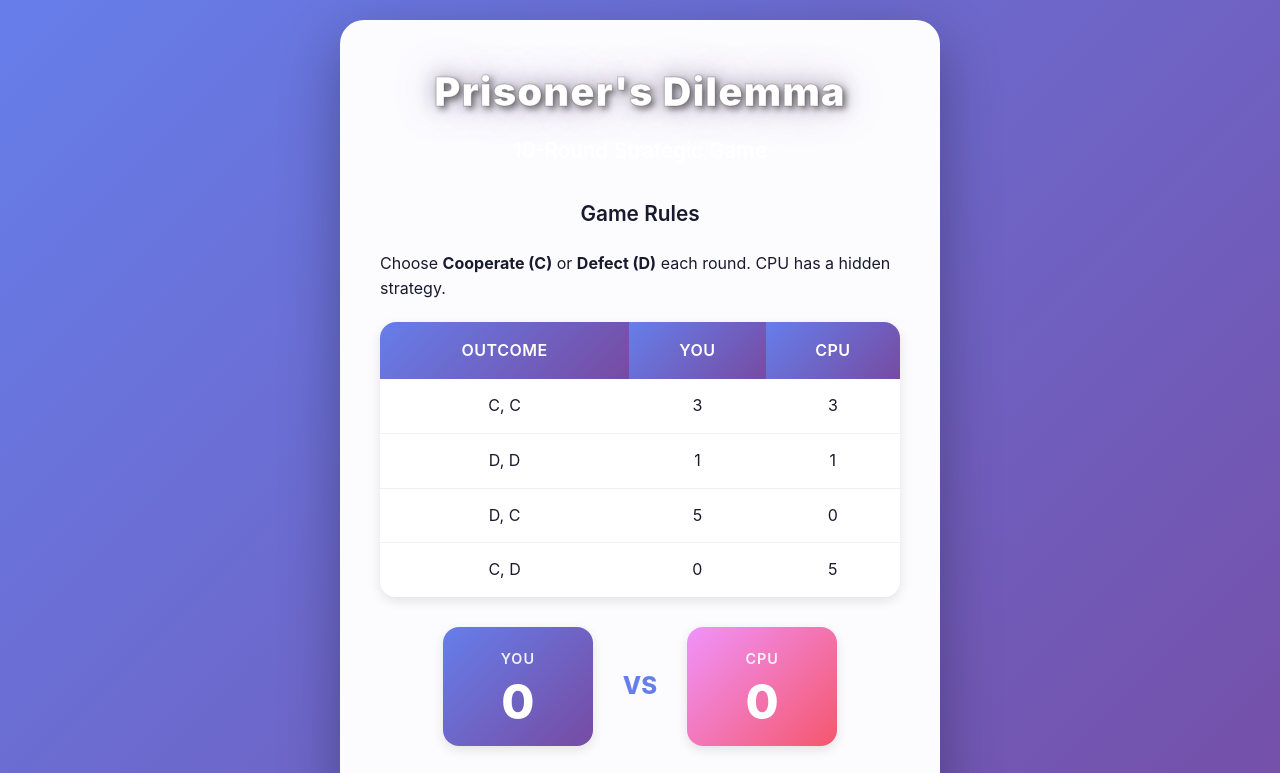
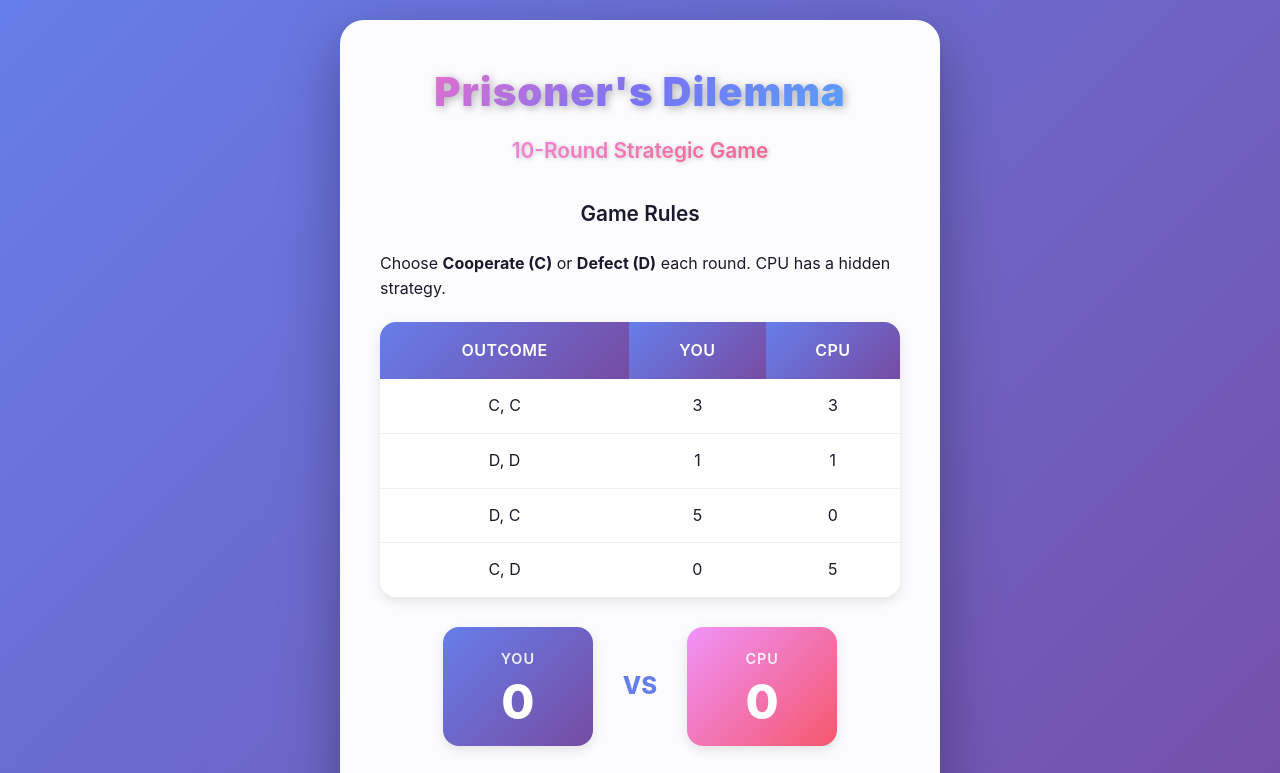
Before and after one commit to epparshall/cooperation-dynamics, a plain HTML site: page index.html in a window 1280 px wide. Shown: the top 773 px of the page. Drawn offline with Linux system fonts and the light colour scheme.

Commit message:
Try again with the heading styles

```diff
--- a/style.css
+++ b/style.css
@@ -20,24 +20,28 @@ body {
 
 h1 {
     text-align: center;
-    color: white;
+    background: linear-gradient(135deg, #ff6ec4 0%, #7873f5 50%, #4facfe 100%);
+    -webkit-background-clip: text;
+    -webkit-text-fill-color: transparent;
+    background-clip: text;
     font-size: clamp(1.5rem, 5vw, 2.5rem);
     margin-bottom: 10px;
-    text-shadow:
-        3px 3px 6px rgba(0, 0, 0, 0.5),
-        0 0 20px rgba(0, 0, 0, 0.3),
-        0 0 40px rgba(118, 75, 162, 0.4);
+    text-shadow: none;
     font-weight: 900;
     letter-spacing: 1px;
-    -webkit-text-stroke: 1px rgba(0, 0, 0, 0.2);
+    filter: drop-shadow(2px 2px 4px rgba(0, 0, 0, 0.3));
 }
 
 h2 {
     text-align: center;
-    color: rgba(255, 255, 255, 0.95);
+    background: linear-gradient(135deg, #f093fb 0%, #f5576c 100%);
+    -webkit-background-clip: text;
+    -webkit-text-fill-color: transparent;
+    background-clip: text;
     font-size: clamp(1rem, 3vw, 1.3rem);
     margin-bottom: 30px;
-    font-weight: 500;
+    font-weight: 600;
+    filter: drop-shadow(1px 1px 2px rgba(0, 0, 0, 0.2));
 }
 
 .container {
```
